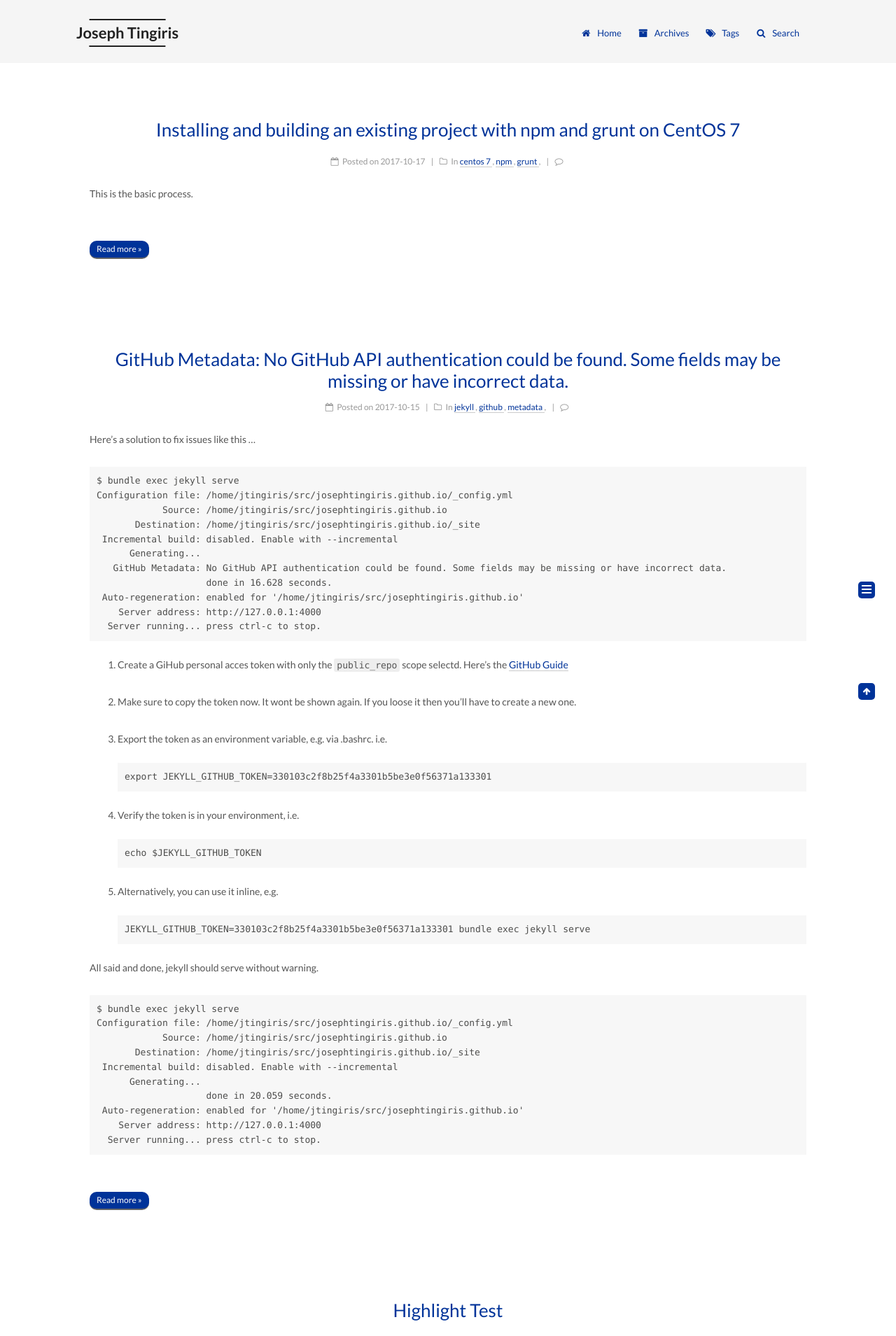
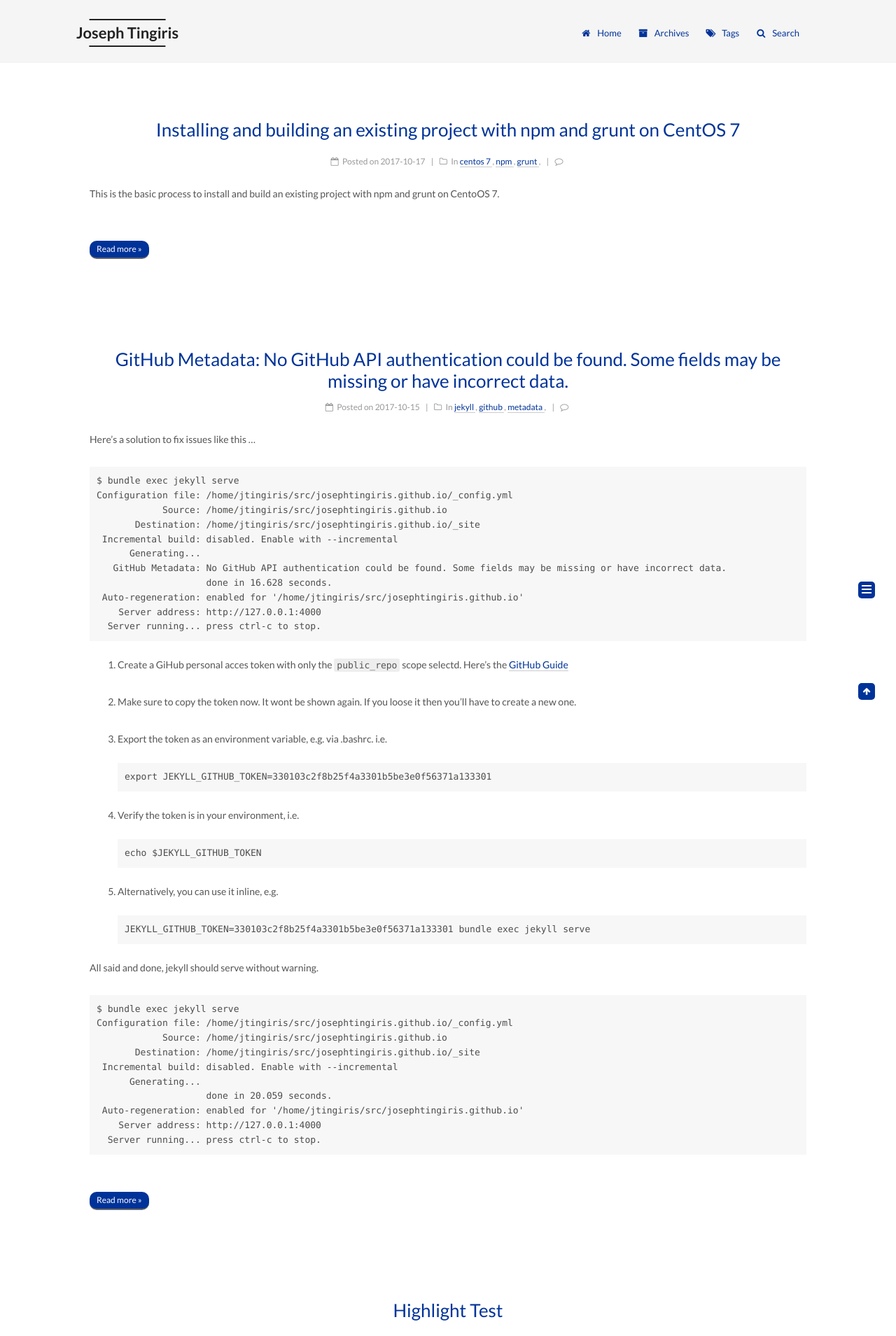
Before and after one commit to josephtingiris/josephtingiris.github.io, a Jekyll site: the page built from index.html, in a window 1280 px wide. Shown: the top 1909 px of the page at 70% size. Built offline with Jekyll 4.4.1, drawn with Linux system fonts in a browser that asks for light colours; emoji names are drawn with the system emoji font; formulas are drawn with MathJax 3; the list of posts is cut into pages by our own code; comment, search, counter and statistics services are not loaded.

````diff
--- a/_posts/2017-10-16-centos-7-npm-grunt.md
+++ b/_posts/2017-10-16-centos-7-npm-grunt.md
@@ -17,7 +17,7 @@ tags:
 published: true
 ---
 
-This is the basic process.
+This is the basic process to install and build an existing project with npm and grunt on CentoOS 7.
 
 [npm](https://www.npmjs.com/) is the package manager for JavaScript
 ```
````
